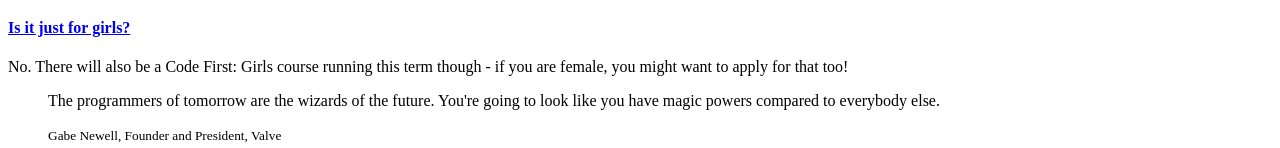
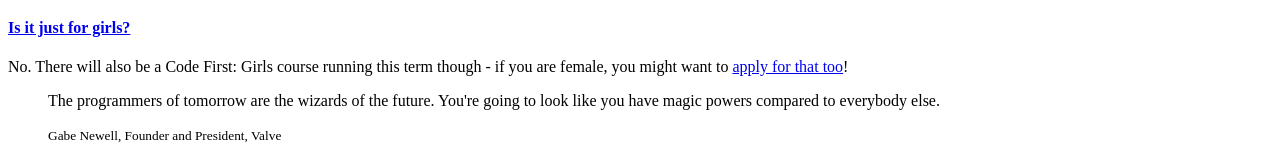
Before and after one commit to tomclose/oxfordcodelab.com, a website: page app/index.html in a window 1280 px wide. Shown: the part 1726-1874 px from the top of the page. Drawn offline with nearby package versions, Linux system fonts and the light colour scheme; files that its build step writes are made by us from their sources.

Commit message:
Add link to cfg

```diff
--- a/app/index.html
+++ b/app/index.html
@@ -184,7 +184,7 @@
           </div>
           <div id="collapseSeven" class="panel-collapse collapse">
             <div class="panel-body">
-              No. There will also be a Code First: Girls course running this term though - if you are female, you might want to apply for that too!
+              No. There will also be a Code First: Girls course running this term though - if you are female, you might want to <a href="http://www.f6s.com/codefirstgirls13">apply for that too</a>!
             </div>
           </div>
         </div>
```
